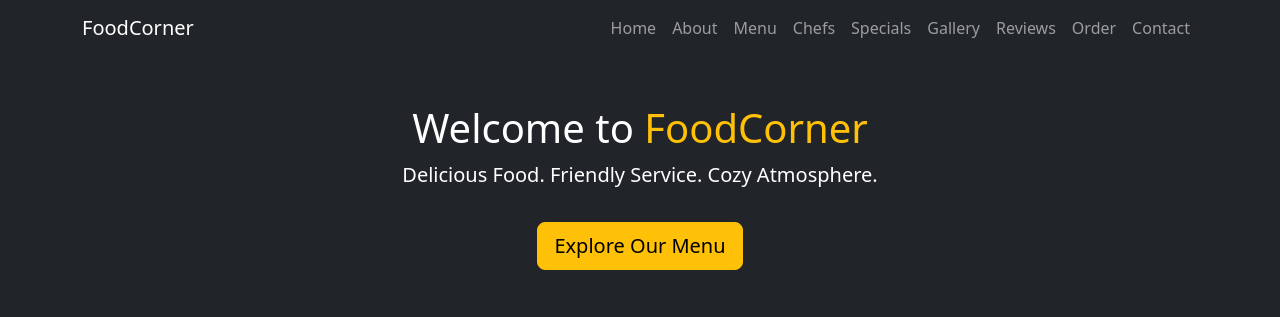
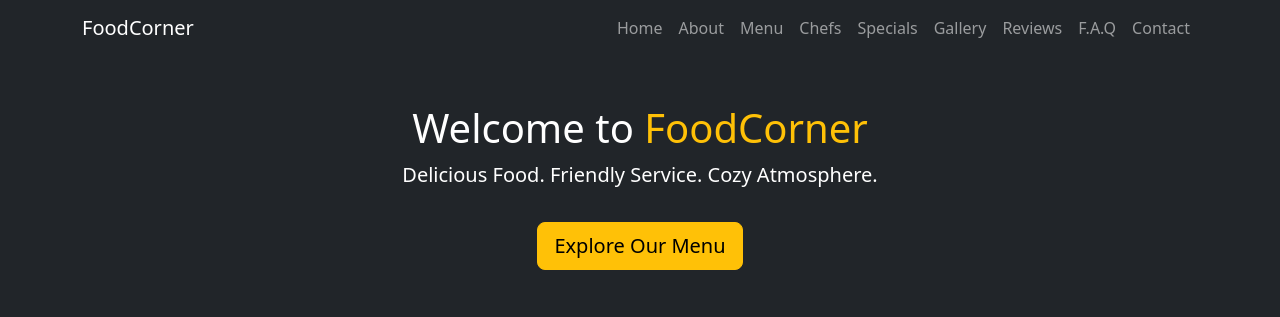
Before and after one commit to vaib-0900/food-corner, a PHP site: page / in a window 1280 px wide. Shown: the top 317 px of the page. Run offline with PHP 8.4, Linux system fonts and the light colour scheme.

Commit message:
order replace as FAQ

```diff
--- a/header.php
+++ b/header.php
@@ -26,7 +26,7 @@
                 <li class="nav-item"><a class="nav-link" href="specials.php">Specials</a></li>
                 <li class="nav-item"><a class="nav-link" href="gallery.php">Gallery</a></li>
                 <li class="nav-item"><a class="nav-link" href="reviews.php">Reviews</a></li>
-                <li class="nav-item"><a class="nav-link" href="order.php">Order</a></li>
+                <li class="nav-item"><a class="nav-link" href="faq.php">F.A.Q</a></li>
                 <li class="nav-item"><a class="nav-link" href="contact.php">Contact</a></li>
             </ul>
         </div>
```
